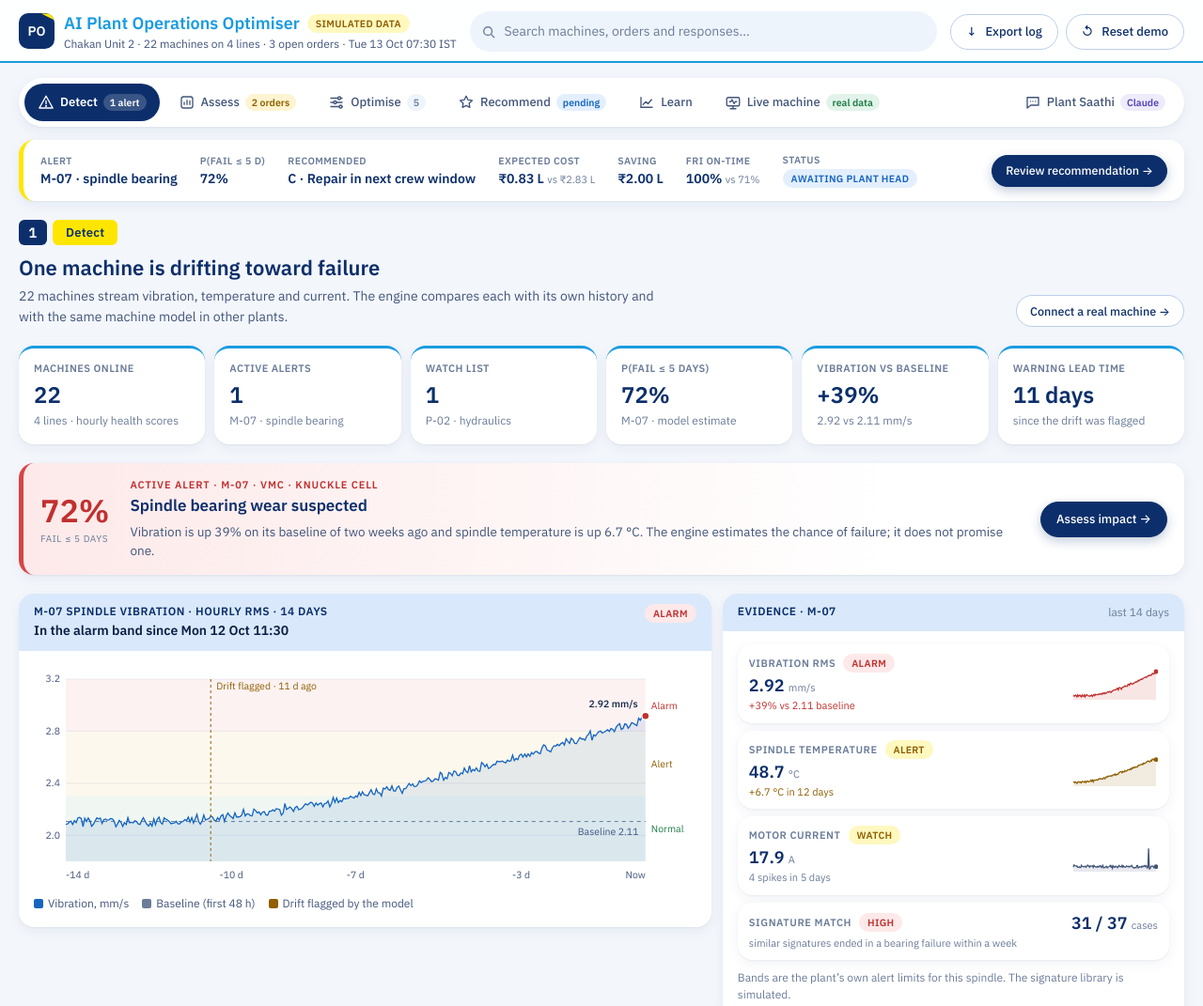
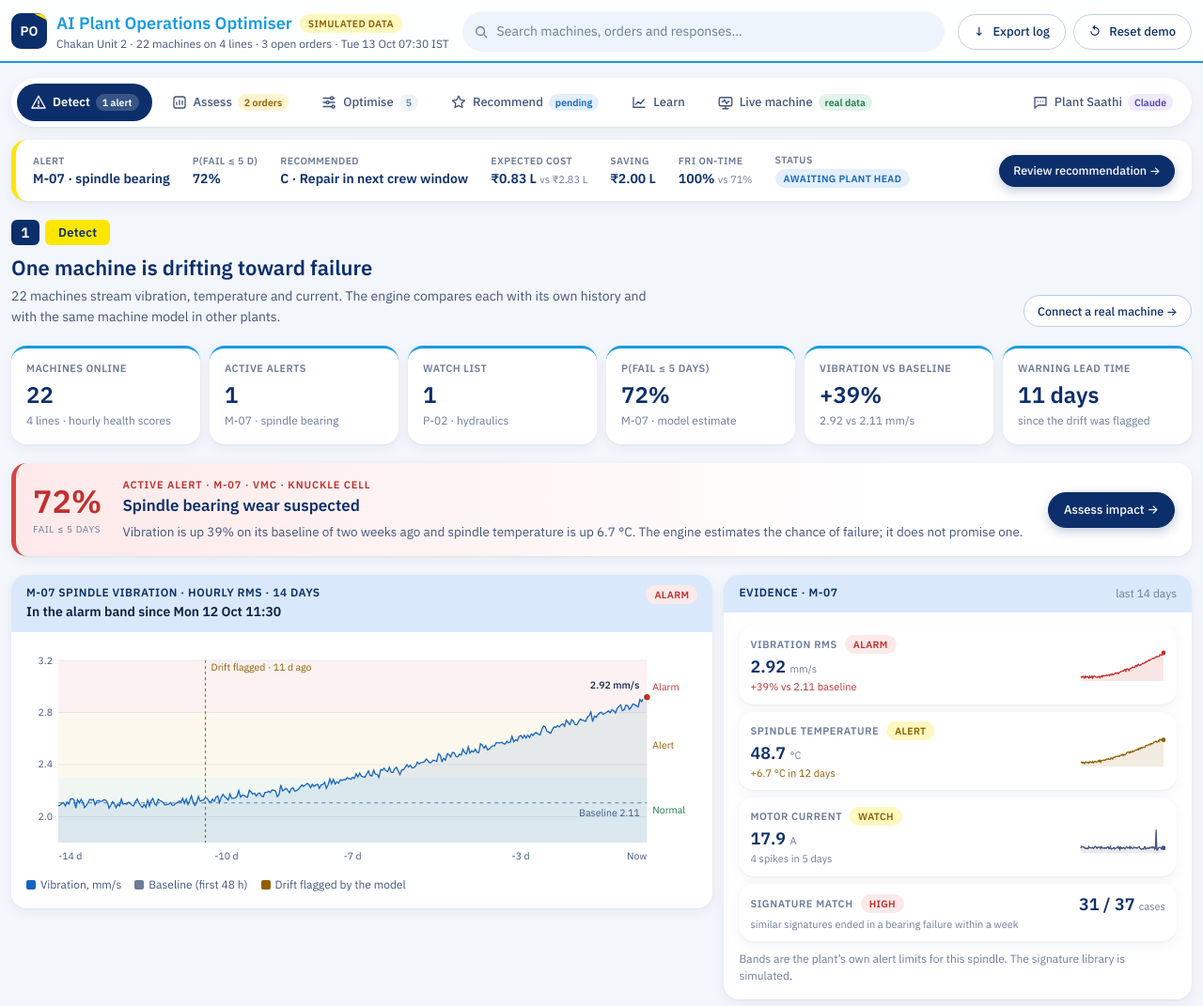
Before and after one commit to vcnexus6-creator/Ai-shadowfox, a website: page app/www/classic.html in a window 1280 px wide. Shown: the top 1071 px of the page at 94% size. Drawn offline with Linux system fonts and the light colour scheme; a web font is replaced by a local one.

Commit message:
Website: use the full screen width (#7)
Drop the 1300px cap and centring on the full-analysis page so content
spans the window on laptops and desktops; keep a 12px edge (was 20px) so
cards don't touch the screen edge. The sticky header's bleed matches.
Phone layout is unchanged.


Claude-Session: https://claude.ai/code/session_01Cm5d7fFaQxmaSpLxgfqAeH

Co-authored-by: Claude <noreply@anthropic.com>

```diff
--- a/app/www/classic.html
+++ b/app/www/classic.html
@@ -51,7 +51,7 @@ h1, h2, h3, p, ul, ol { margin: 0; }
 :focus-visible { outline: 2px solid var(--blu-t); outline-offset: 2px; }
 .mono { font-family: var(--mono); }
 .nowrap { white-space: nowrap; }
-.plat { max-width: 1300px; margin: 0 auto; padding-inline: 20px; padding-block: 22px 36px; }
+.plat { padding-inline: 12px; padding-block: 22px 36px; }
 
 /* header */
 .hdr { display: flex; align-items: center; gap: 12px 14px; flex-wrap: wrap; margin-bottom: 18px; }
@@ -393,7 +393,7 @@ body { font-size: 14px; font-variant-numeric: tabular-nums; }
 .plat { padding-block: 0 36px; }
 
 /* app bar */
-.hdr { position: sticky; top: 0; z-index: 150; margin: 0 -20px 16px; padding: 12px 20px 10px; background: color-mix(in srgb, var(--bg2) 92%, transparent); backdrop-filter: saturate(1.4) blur(12px); -webkit-backdrop-filter: saturate(1.4) blur(12px); border-bottom: 2px solid var(--sky); padding-top: calc(12px + env(safe-area-inset-top, 0px)); }
+.hdr { position: sticky; top: 0; z-index: 150; margin: 0 -12px 16px; padding: 12px 12px 10px; background: color-mix(in srgb, var(--bg2) 92%, transparent); backdrop-filter: saturate(1.4) blur(12px); -webkit-backdrop-filter: saturate(1.4) blur(12px); border-bottom: 2px solid var(--sky); padding-top: calc(12px + env(safe-area-inset-top, 0px)); }
 .hdr-mark { width: 38px; height: 38px; border-radius: 10px; background: var(--navy); color: var(--on); font: 700 14px var(--sans); position: relative; overflow: hidden; }
 .hdr-mark::after { content: ""; position: absolute; right: 0; top: 0; width: 14px; height: 7px; background: var(--yel); clip-path: polygon(0 0, 100% 0, 100% 100%); }
 .hdr-title { font-size: 18px; font-weight: 600; color: var(--sky); }
```
